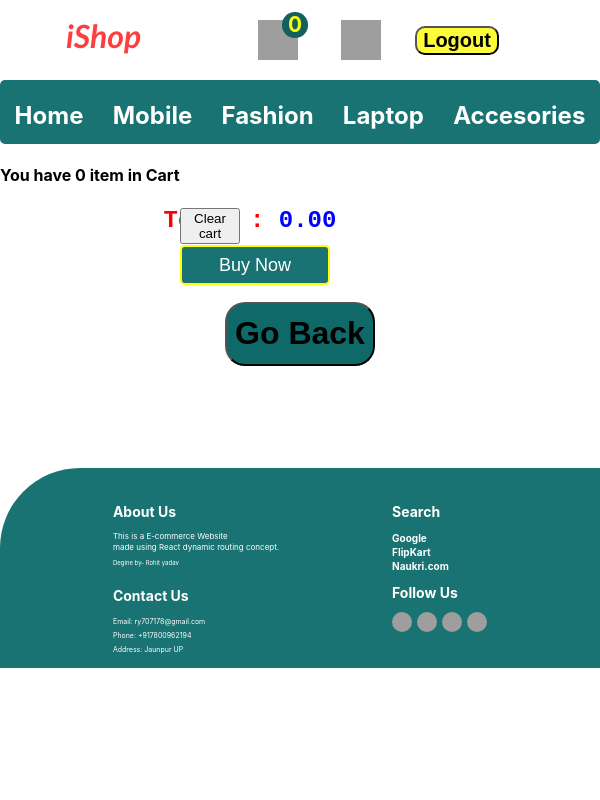
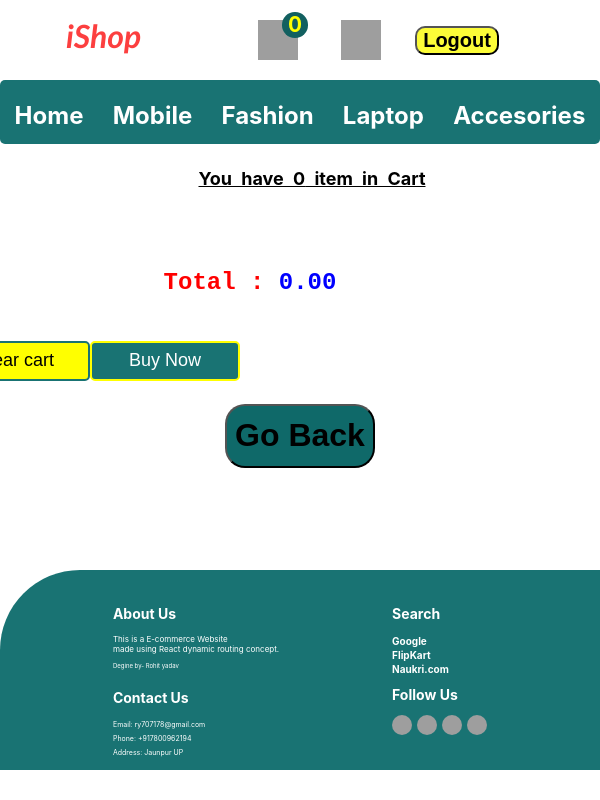
Before and after one commit to rohit-yadav-4099/ecomfront, a React (Create React App) app: page /addcard/1 in a window 600 px wide. Built offline with nearby package versions, Linux system fonts and the light colour scheme; sample sign-in values are in the browser's storage; grey boxes are pictures that could not be loaded.

Commit message:
AddCartCSS

```diff
--- a/src/Css/AddCart.css
+++ b/src/Css/AddCart.css
@@ -3,6 +3,14 @@
   justify-content: center;
   align-items: center;
 
+}
+
+.count_item {
+  font-size: large;
+  margin-left: 50vh;
+  margin-bottom: 10vh;
+  text-decoration: underline;
+  word-spacing: 5px;
 }
 
 .total {
@@ -24,8 +32,8 @@
   background-color: yellow;
 }
 
-.remove-cart:hover{
-background-color: rgb(231, 47, 6);
+.remove-cart:hover {
+  background-color: rgb(231, 47, 6);
 }
 
 .cart-subcontent {
@@ -40,10 +48,12 @@ background-color: rgb(231, 47, 6);
 .buy {
   margin-top: 5vh;
   text-align: center;
-  width: 10vw;
+  width: 20vw;
   position: absolute;
-  right: 15px;
-  bottom: 1.5px;
+  right: 0px;
+  margin-bottom: 2px;
+  display: flex;
+  gap: 0.5em;
 }
 
 .buybtn {
@@ -61,6 +71,23 @@ background-color: rgb(231, 47, 6);
   color: black;
   border: none;
   border: 2px solid #197373;
+}
+
+.clrbtn {
+  width: 9vw;
+  height: 5vh;
+  font-size: large;
+  background-color: yellow;
+  color: black;
+  border-radius: 5px;
+  border: 2px solid #197373;
+}
+
+.clrbtn:hover {
+  background-color: #197373;
+  color: white;
+  border: none;
+  border: 2px solid yellow;
 }
 
 .addsubbtn {
@@ -126,16 +153,21 @@ background-color: rgb(231, 47, 6);
     align-items: center;
   }
 
+  .count_item {
+    margin-left: 0vh;
+    text-align: center;
+  }
+
   .total {
     font-size: 1.5em;
     font-family: "Courier New", Courier, monospace;
     font-weight: bold;
     width: 70vw;
-    height: 15vh;
+    height: 22vh;
     text-align: center;
   }
 
-  .totalprice{
+  .totalprice {
     width: 40vh;
     color: red;
   }
@@ -148,8 +180,8 @@ background-color: rgb(231, 47, 6);
     background-color: yellow;
   }
 
-  .remove-cart:hover{
-  background-color: rgb(231, 47, 6);
+  .remove-cart:hover {
+    background-color: rgb(231, 47, 6);
   }
 
   .cart-subcontent {
@@ -162,15 +194,22 @@ background-color: rgb(231, 47, 6);
   }
 
   .buy {
-    margin-top: 5vh;
+    display: block;
     text-align: center;
     right: 45vw;
     width: 10vw;
+    margin-bottom: 25vh;
+  }
+
+  .clrbtn {
+    height: 6vh;
+    width: 40vw;
   }
 
   .buybtn {
     height: 6vh;
     width: 40vw;
+    margin-top: 5px;
   }
 
   .addsubbtn {
@@ -200,7 +239,7 @@ background-color: rgb(231, 47, 6);
     display: flex;
     border-radius: 15px;
     flex-direction: row;
-    height:40vh;
+    height: 40vh;
     width: 75vw;
     justify-content: center;
   }
@@ -233,12 +272,16 @@ background-color: rgb(231, 47, 6);
     align-items: center;
   }
 
+  .count_item {
+    margin-left: 3vh;
+  }
+
   .total {
     font-size: 1.5em;
     font-family: "Courier New", Courier, monospace;
     font-weight: bold;
     width: 70vw;
-    height: 10vh;
+    height: 15vh;
     text-align: center;
   }
 
@@ -250,8 +293,8 @@ background-color: rgb(231, 47, 6);
     background-color: yellow;
   }
 
-  .remove-cart:hover{
-  background-color: rgb(231, 47, 6);
+  .remove-cart:hover {
+    background-color: rgb(231, 47, 6);
   }
 
   .cart-subcontent {
@@ -261,14 +304,17 @@ background-color: rgb(231, 47, 6);
 
   .cartprice {
     text-align: center;
-    /* width: 20%; */
   }
 
   .buy {
     margin-top: 5vh;
     text-align: center;
-    /* border: 2px solid black; */
-    width: 10vw;
+    width: 50vw;
+  }
+
+  .clrbtn {
+    height: 5vh;
+    width: 25vw;
   }
 
   .buybtn {
@@ -281,9 +327,7 @@ background-color: rgb(231, 47, 6);
   }
 
   .btncontainer {
-    /* border: 2px solid black; */
     text-align: center;
-    /* height: 10vh; */
     margin-top: 10px;
   }
 
```
